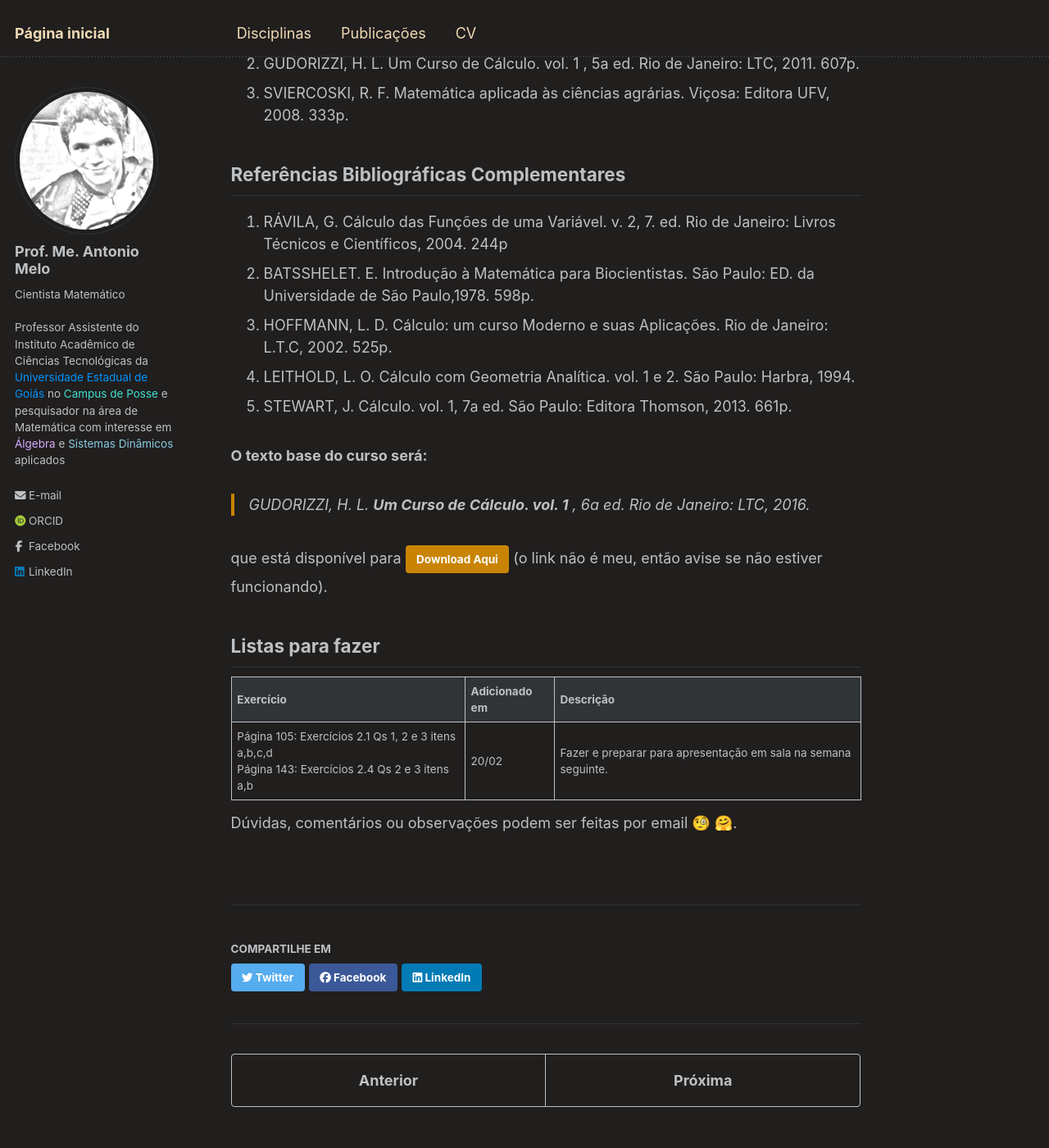
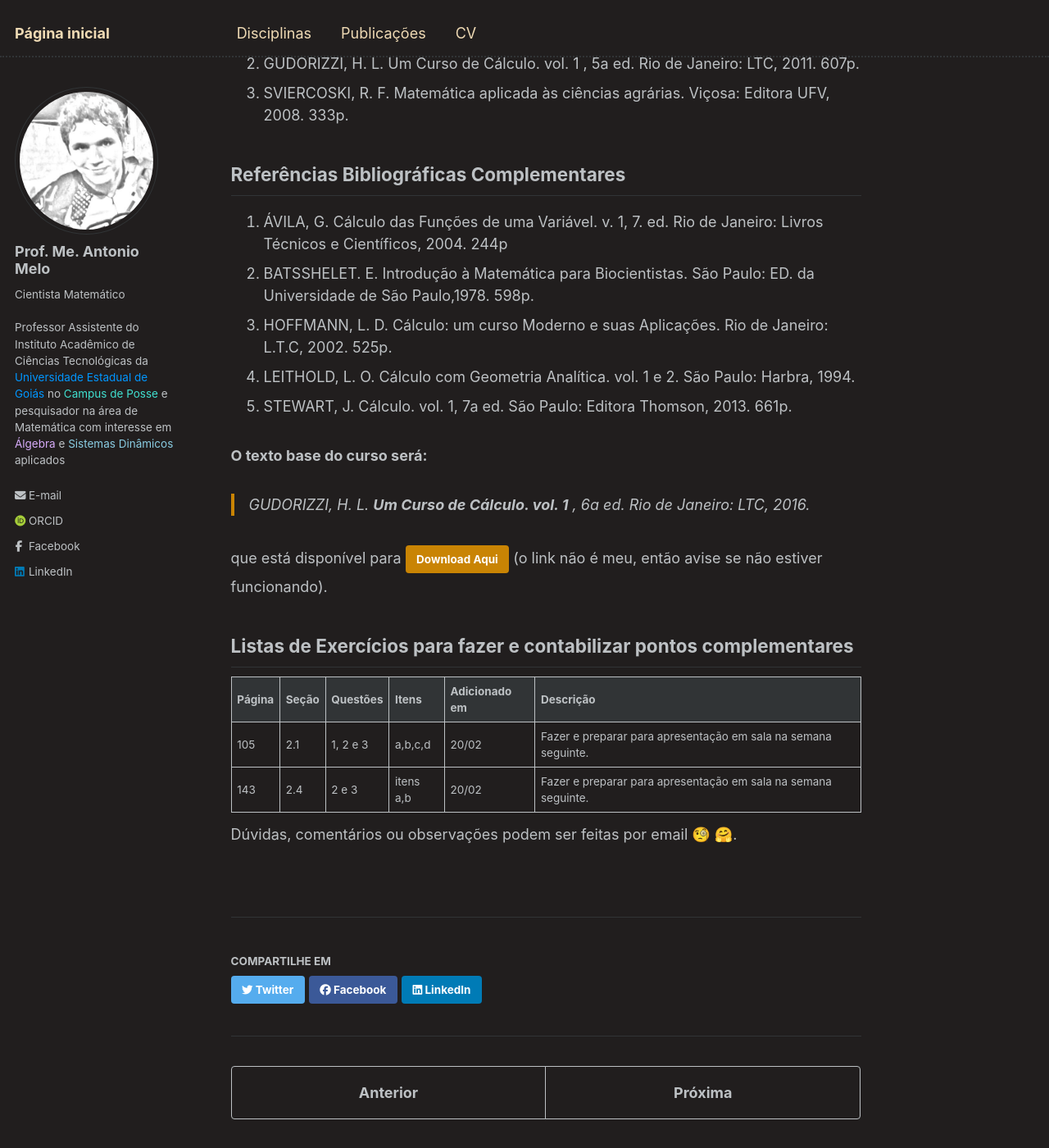
Before and after one commit to antmelo/antmelo.github.io, a Jekyll site: the page built from _teaching/2025-1-calculo.md, in a window 1280 px wide and 1400 px high, scrolled down 453 px. Shown: the whole window at 82% size. Built offline with Jekyll 4.4.1, drawn with Linux system fonts in a browser that asks for light colours; some web fonts are replaced.

Commit message:
Update 2025-1-calculo.md

```diff
--- a/_teaching/2025-1-calculo.md
+++ b/_teaching/2025-1-calculo.md
@@ -20,7 +20,7 @@ Limites. Continuidade. Derivadas. Aplicação da Derivada. Máximos e Mínimos.
 
 ## Referências Bibliográficas Complementares
 
-4. RÁVILA, G. Cálculo das Funções de uma Variável. v. 2, 7. ed. Rio de Janeiro: Livros Técnicos e Científicos, 2004. 244p
+4. ÁVILA, G. Cálculo das Funções de uma Variável. v. 1, 7. ed. Rio de Janeiro: Livros Técnicos e Científicos, 2004. 244p
 5. BATSSHELET. E. Introdução à Matemática para Biocientistas. São Paulo: ED. da Universidade de São Paulo,1978. 598p.
 6. HOFFMANN, L. D. Cálculo: um curso Moderno e suas Aplicações. Rio de Janeiro: L.T.C, 2002. 525p.
 7. LEITHOLD, L. O. Cálculo com Geometria Analítica. vol. 1 e 2. São Paulo: Harbra, 1994.
@@ -33,10 +33,11 @@ Limites. Continuidade. Derivadas. Aplicação da Derivada. Máximos e Mínimos.
 que está disponível para [Download Aqui](https://www.mediafire.com/file/njhisfaq3zab0xc/%5Bsouexatasmais%5D+Um_Curso_de_C%C3%A1lculo_%E2%80%93_Volume_1%2C_6%C2%AA_edi%C3%A7%C3%A3o_Hamilton_Luiz_Guidorizzi.pdf){: .btn}  (o link não é meu, então avise se não estiver funcionando).
 
 
-## Listas para fazer
+## Listas de Exercícios para fazer e contabilizar pontos complementares
 
-| Exercício           | Adicionado em   |              Descrição                                                |
-| --------         | ------ | ------------------------------------------------------------ |
-| Página 105: Exercícios 2.1 Qs 1, 2 e 3 itens a,b,c,d <br> Página 143: Exercícios 2.4 Qs 2 e 3 itens a,b | 20/02   | Fazer e preparar para apresentação em sala na semana seguinte.   |
+|   Página    | Seção  | Questões  | Itens | Adicionado em   |              Descrição                                  |
+| --------    | -----  | -----     | ----- | ------    | ------------------------------------------------------------ |
+|  105 | 2.1  |  1, 2 e 3 | a,b,c,d  | 20/02   | Fazer e preparar para apresentação em sala na semana seguinte.   |
+|  143 | 2.4  |  2 e 3 | itens a,b | 20/02   | Fazer e preparar para apresentação em sala na semana seguinte.   |
 
    Dúvidas, comentários ou observações podem ser feitas por email &#129488; &#129303;.
```
